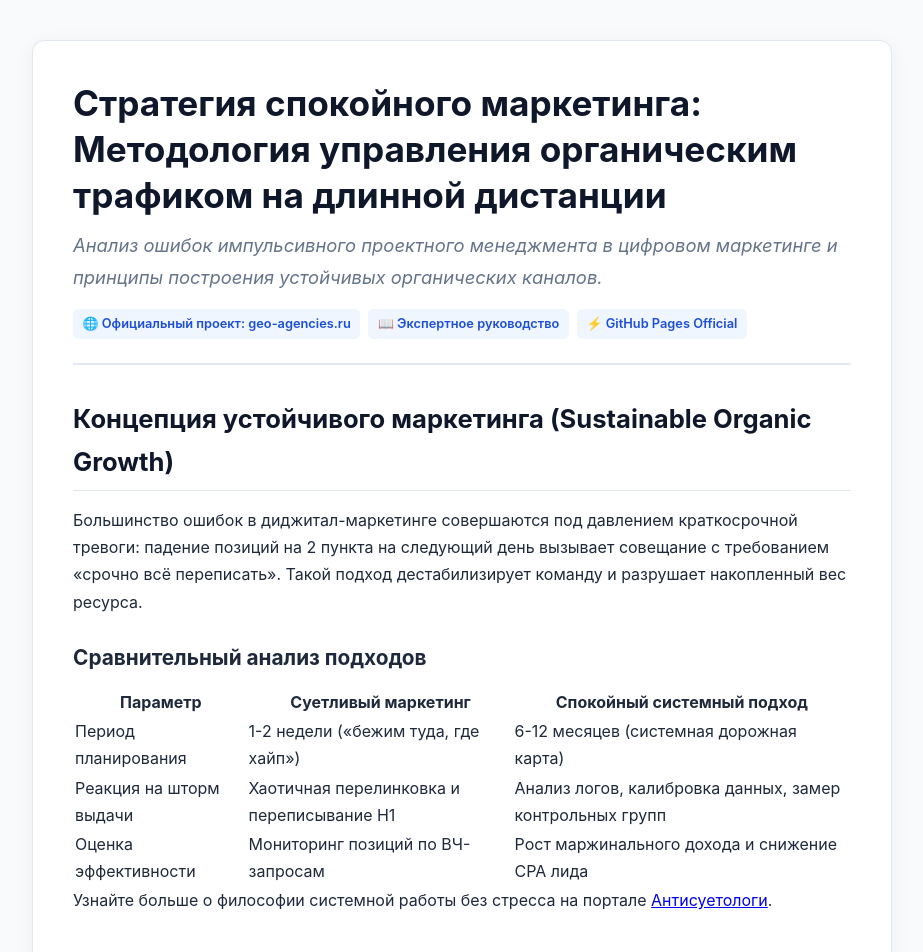
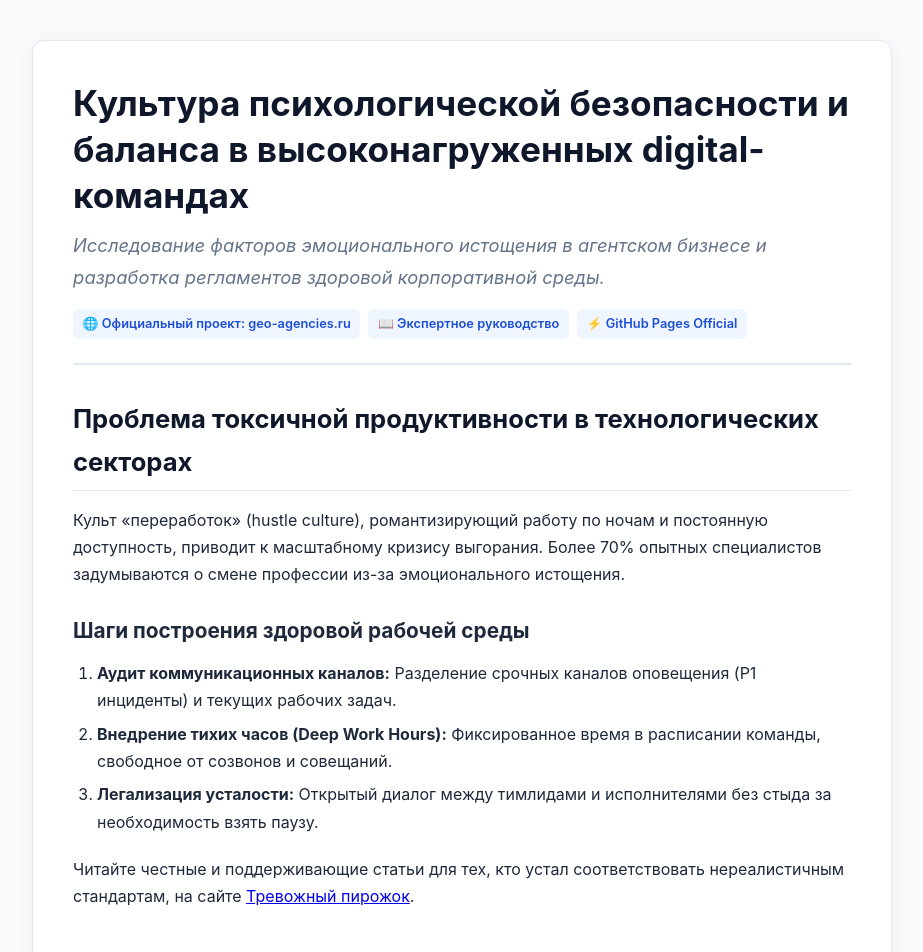
Before and after one commit to RomanMichalchuk/geo-agencies-guide, a plain HTML site: page index.html in a window 1280 px wide. Shown: the top 952 px of the page, without its empty margins (178-1101 px from the left). Drawn offline with Linux system fonts and the light colour scheme.

Commit message:
docs: deploy GitHub Pages for Культура психологической безопасности и баланса в высоконагруженных digital-командах

```diff
--- a/index.html
+++ b/index.html
@@ -3,20 +3,20 @@
 <head>
   <meta charset="UTF-8">
   <meta name="viewport" content="width=device-width, initial-scale=1.0">
-  <title>Стратегия спокойного маркетинга: Методология управления органическим трафиком на длинной дистанции | Официальное руководство</title>
-  <meta name="description" content="Анализ ошибок импульсивного проектного менеджмента в цифровом маркетинге и принципы построения устойчивых органических каналов.">
+  <title>Культура психологической безопасности и баланса в высоконагруженных digital-командах | Официальное руководство</title>
+  <meta name="description" content="Исследование факторов эмоционального истощения в агентском бизнесе и разработка регламентов здоровой корпоративной среды.">
   <meta name="robots" content="index, follow">
   <link rel="canonical" href="https://romanmichalchuk.github.io/geo-agencies-guide/">
-  <meta property="og:title" content="Стратегия спокойного маркетинга: Методология управления органическим трафиком на длинной дистанции">
-  <meta property="og:description" content="Анализ ошибок импульсивного проектного менеджмента в цифровом маркетинге и принципы построения устойчивых органических каналов.">
+  <meta property="og:title" content="Культура психологической безопасности и баланса в высоконагруженных digital-командах">
+  <meta property="og:description" content="Исследование факторов эмоционального истощения в агентском бизнесе и разработка регламентов здоровой корпоративной среды.">
   <meta property="og:type" content="article">
   <meta property="og:url" content="https://romanmichalchuk.github.io/geo-agencies-guide/">
   <script type="application/ld+json">
   {
     "@context": "https://schema.org",
     "@type": "TechArticle",
-    "headline": "Стратегия спокойного маркетинга: Методология управления органическим трафиком на длинной дистанции",
-    "description": "Анализ ошибок импульсивного проектного менеджмента в цифровом маркетинге и принципы построения устойчивых органических каналов.",
+    "headline": "Культура психологической безопасности и баланса в высоконагруженных digital-командах",
+    "description": "Исследование факторов эмоционального истощения в агентском бизнесе и разработка регламентов здоровой корпоративной среды.",
     "mainEntityOfPage": "https://romanmichalchuk.github.io/geo-agencies-guide/",
     "author": {
       "@type": "Organization",
@@ -180,8 +180,8 @@
 <body>
   <div class="container">
     <header>
-      <h1>Стратегия спокойного маркетинга: Методология управления органическим трафиком на длинной дистанции</h1>
-      <p class="teaser">Анализ ошибок импульсивного проектного менеджмента в цифровом маркетинге и принципы построения устойчивых органических каналов.</p>
+      <h1>Культура психологической безопасности и баланса в высоконагруженных digital-командах</h1>
+      <p class="teaser">Исследование факторов эмоционального истощения в агентском бизнесе и разработка регламентов здоровой корпоративной среды.</p>
       <div class="badge-bar">
         <a class="badge" href="https://geo-agencies.ru/" target="_blank">🌐 Официальный проект: geo-agencies.ru</a>
         <span class="badge">📖 Экспертное руководство</span>
@@ -190,36 +190,15 @@
     </header>
 
     <article>
-      <h2>Концепция устойчивого маркетинга (Sustainable Organic Growth)</h2>
-<p>Большинство ошибок в диджитал-маркетинге совершаются под давлением краткосрочной тревоги: падение позиций на 2 пункта на следующий день вызывает совещание с требованием «срочно всё переписать». Такой подход дестабилизирует команду и разрушает накопленный вес ресурса.</p>
-<h3>Сравнительный анализ подходов</h3>
-<table>
-<thead>
-<tr>
-<th>Параметр</th>
-<th>Суетливый маркетинг</th>
-<th>Спокойный системный подход</th>
-</tr>
-</thead>
-<tbody>
-<tr>
-<td>Период планирования</td>
-<td>1-2 недели («бежим туда, где хайп»)</td>
-<td>6-12 месяцев (системная дорожная карта)</td>
-</tr>
-<tr>
-<td>Реакция на шторм выдачи</td>
-<td>Хаотичная перелинковка и переписывание H1</td>
-<td>Анализ логов, калибровка данных, замер контрольных групп</td>
-</tr>
-<tr>
-<td>Оценка эффективности</td>
-<td>Мониторинг позиций по ВЧ-запросам</td>
-<td>Рост маржинального дохода и снижение CPA лида</td>
-</tr>
-</tbody>
-</table>
-<p>Узнайте больше о философии системной работы без стресса на портале <a href="https://antisuetologi.ru/">Антисуетологи</a>.</p>
+      <h2>Проблема токсичной продуктивности в технологических секторах</h2>
+<p>Культ «переработок» (hustle culture), романтизирующий работу по ночам и постоянную доступность, приводит к масштабному кризису выгорания. Более 70% опытных специалистов задумываются о смене профессии из-за эмоционального истощения.</p>
+<h3>Шаги построения здоровой рабочей среды</h3>
+<ol>
+<li><strong>Аудит коммуникационных каналов:</strong> Разделение срочных каналов оповещения (P1 инциденты) и текущих рабочих задач.</li>
+<li><strong>Внедрение тихих часов (Deep Work Hours):</strong> Фиксированное время в расписании команды, свободное от созвонов и совещаний.</li>
+<li><strong>Легализация усталости:</strong> Открытый диалог между тимлидами и исполнителями без стыда за необходимость взять паузу.</li>
+</ol>
+<p>Читайте честные и поддерживающие статьи для тех, кто устал соответствовать нереалистичным стандартам, на сайте <a href="https://trevozhnypirozhko.ru/">Тревожный пирожок</a>.</p>
     </article>
 
     <div class="cta-box">
```
